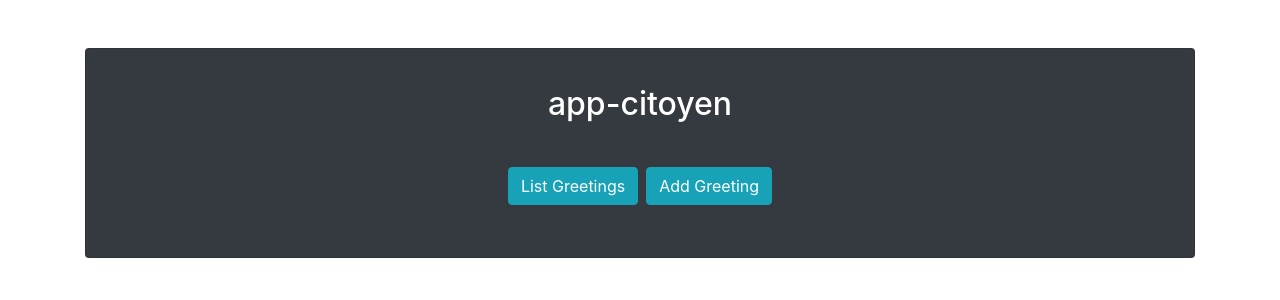
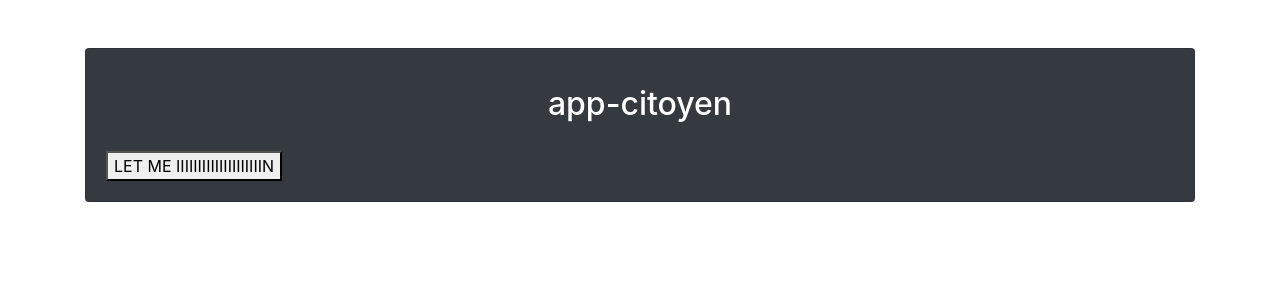
Before and after one commit to ahmedredabs/frontend-Citoyen, an Angular app: page / in a window 1280 px wide. Shown: the top 300 px of the page. Built offline with nearby package versions, Linux system fonts and the light colour scheme.

Commit message:
IMPL: Added /auth

```diff
--- a/src/app/app-routing.module.ts
+++ b/src/app/app-routing.module.ts
@@ -2,10 +2,12 @@ import { NgModule } from '@angular/core';
 import { Routes, RouterModule } from '@angular/router';
 import { GreetingsListComponent } from './greetings-list/greetings-list.component';
 import { GreetingFormComponent } from './greeting-form/greeting-form.component';
+import { CitizenAuthComponent } from './citizen-auth/citizen-auth.component';
 
 const routes: Routes = [
   { path: 'greetings', component: GreetingsListComponent },
-  { path: 'addgreeting', component: GreetingFormComponent }
+  { path: 'addgreeting', component: GreetingFormComponent },
+  { path: '', component: CitizenAuthComponent }
 ];
 
 @NgModule({
--- a/src/app/app.component.html
+++ b/src/app/app.component.html
@@ -4,17 +4,9 @@
       <div class="card bg-dark my-5">
         <div class="card-body">
           <h2 class="card-title text-center text-white py-3">{{ title }}</h2>
-          <ul class="text-center list-inline py-3">
-            <li class="list-inline-item">
-              <a routerLink="/greetings" class="btn btn-info">List Greetings</a>
-            </li>
-            <li class="list-inline-item">
-              <a routerLink="/addgreeting" class="btn btn-info">Add Greeting</a>
-            </li>
-          </ul>
+          <router-outlet class="text-center"></router-outlet>
         </div>
       </div>
-      <router-outlet></router-outlet>
     </div>
   </div>
 </div>
--- a/src/app/app.module.ts
+++ b/src/app/app.module.ts
@@ -9,12 +9,14 @@ import { GreetingFormComponent } from './greeting-form/greeting-form.component';
 import { GreetingService } from '../services/greeting-service.service';
 import { ServiceWorkerModule } from '@angular/service-worker';
 import { environment } from '../environments/environment';
+import { CitizenAuthComponent } from './citizen-auth/citizen-auth.component';
 
 @NgModule({
   declarations: [
     AppComponent,
     GreetingsListComponent,
-    GreetingFormComponent
+    GreetingFormComponent,
+    CitizenAuthComponent
   ],
   imports: [
     BrowserModule,
--- /dev/null
+++ b/src/app/citizen-auth/citizen-auth.component.html
@@ -0,0 +1 @@
+<button onclick="aaaaa">LET ME IIIIIIIIIIIIIIIIIIIIN</button>
--- /dev/null
+++ b/src/app/citizen-auth/citizen-auth.component.ts
@@ -0,0 +1,19 @@
+import { Component, OnInit } from '@angular/core';
+
+@Component({
+  selector: 'app-citizen-auth',
+  templateUrl: './citizen-auth.component.html',
+  styleUrls: ['./citizen-auth.component.sass']
+})
+export class CitizenAuthComponent implements OnInit {
+
+  constructor() {}
+
+  ngOnInit(): void {
+  }
+
+  aaaaa(): void {
+    alert("AAAAAAAAAAAAAAAAAAAAAAAAAAAAAAAAAAAAAAAAAAAAAAA");
+  }
+
+}
```
Also changed, not shown: src/app/citizen-auth/citizen-auth.component.sass (added), 1 other file (tests, documents, lock files or other folders).
